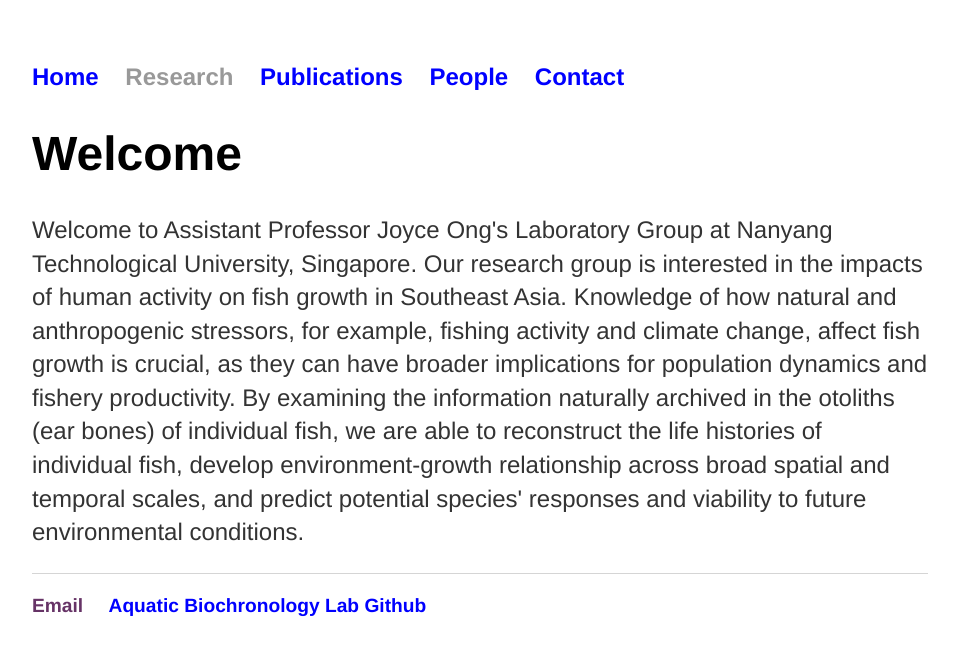
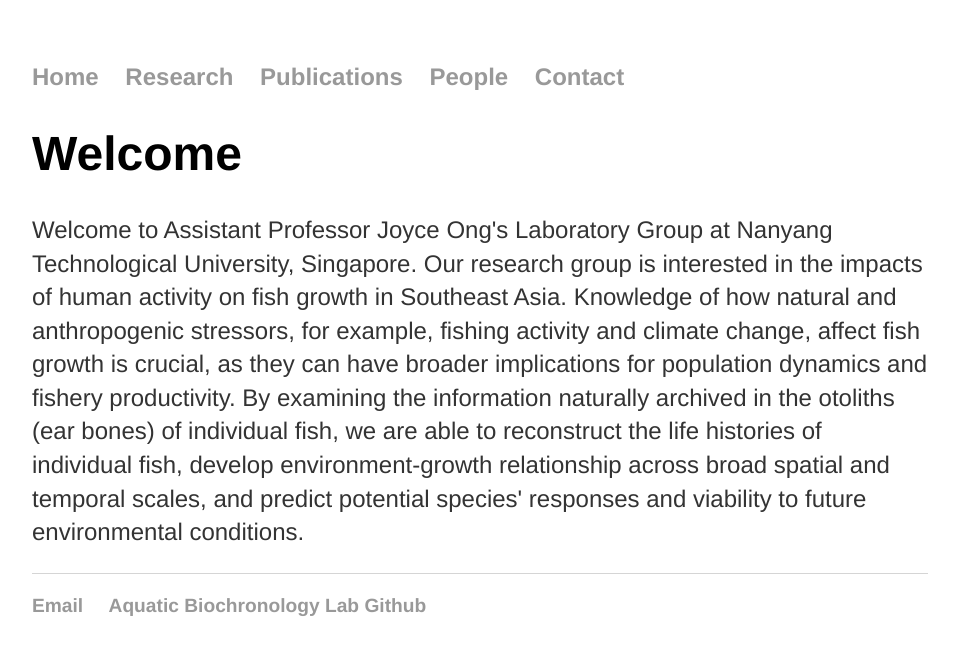
Before and after one commit to Aquatic-Biochronology-Lab/Aquatic-Biochronology-Lab.github.io, a Jekyll site: the page built from index.html, in a window 1280 px wide. Shown: the top 655 px of the page, without its empty margins (160-1119 px from the left). Built offline with Jekyll 4.4.1, drawn with Linux system fonts in a browser that asks for light colours.

Commit message:
Update main.css

```diff
--- a/css/main.css
+++ b/css/main.css
@@ -19,17 +19,15 @@ nav ul li, footer ul li {
 
 a {
     text-decoration: none;
-    color: blue;
+    color: #999;
 }
 
 a:hover {
     text-decoration: underline;
-    color: darkblue;
 }
 
 a:visited {
     text-decoration: none;
-    color: #663366;
 }
 
 
@@ -91,7 +89,7 @@ goomapalign {
 
 /* Dropdown button structure */
 .dropbtn {
-    background-color: white;
+    background-color: transparent;
     text-decoration: none;
     border: none;
     font-family:'Helvetica', 'Arial', 'Sans-Serif';
@@ -100,7 +98,7 @@ goomapalign {
 }
 
 .dropbtn a:hover {
-    background-color: white;
+    background-color: transparent;
     text-decoration: none;
     border: none;
     font-family:'Helvetica', 'Arial', 'Sans-Serif';
```
